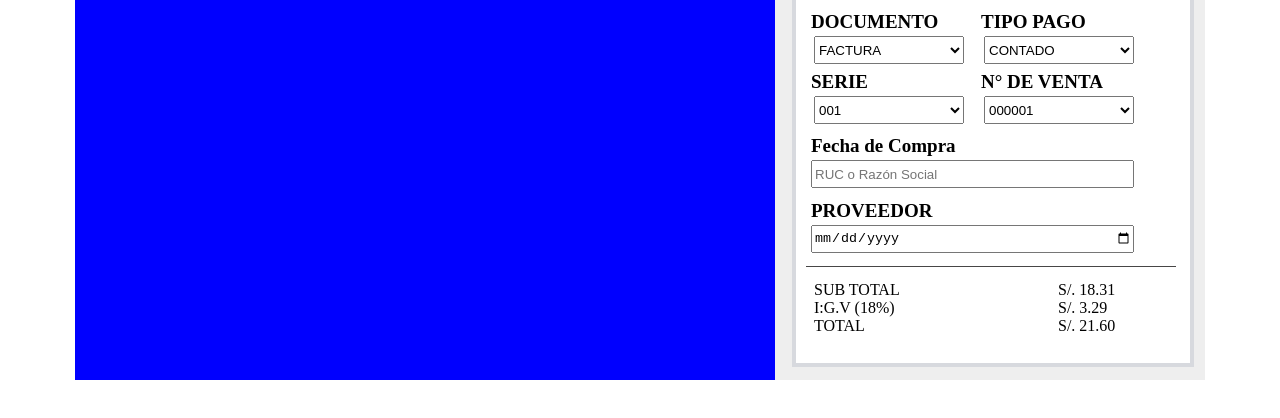
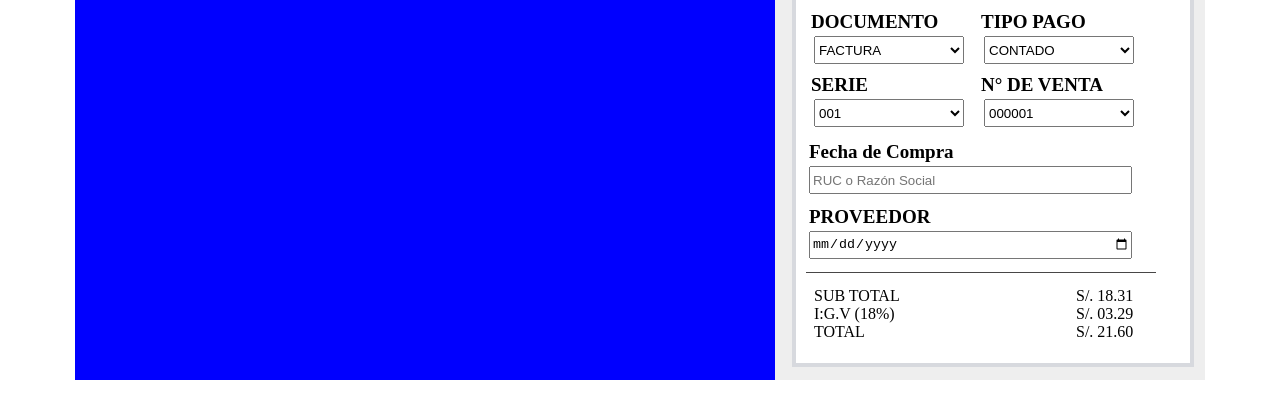
Before and after one commit to MP3003K/Formulario-de-ventas, a plain HTML site: page index.html in a window 1280 px wide. Shown: the part 250-668 px from the top of the page. Drawn offline with Linux system fonts and the light colour scheme.

Commit message:
maqueta 002

```diff
--- a/CSS/estilo.css
+++ b/CSS/estilo.css
@@ -49,7 +49,7 @@ margin-top: 0px;
 
 .F_01{
     width: 170px;
-    height: 60px;
+    height: 63px;
   float: left;
   padding: 14px 15px;
 
@@ -58,7 +58,7 @@ margin-top: 0px;
     width: 370px;
     height: 65px;
   float: left;
-  padding: 18px 15px;
+  padding: 18px 13px;
 
 }
 .C_2{
@@ -84,12 +84,13 @@ margin-top: 0px;
     width: 190px;
     height: 120px;
     font-size: 16px;
-    padding: 14px 62px;
+
+    padding-top: 14px;
+    padding-left: 80px;
 }
 .raya{
     float: left;
-    width: 370px;
-
+    width: 350px;
     margin-top: 19px;
     margin-left: 10px;
     height: 1px;
--- a/index.html
+++ b/index.html
@@ -90,7 +90,7 @@
                 </div>
                 <div class="F_04">
                     <p>S/. 18.31</p>
-                    <p>S/. 3.29</p>
+                    <p>S/. 03.29</p>
                     <p>S/. 21.60</p>
                 </div>
                 <div>
```
